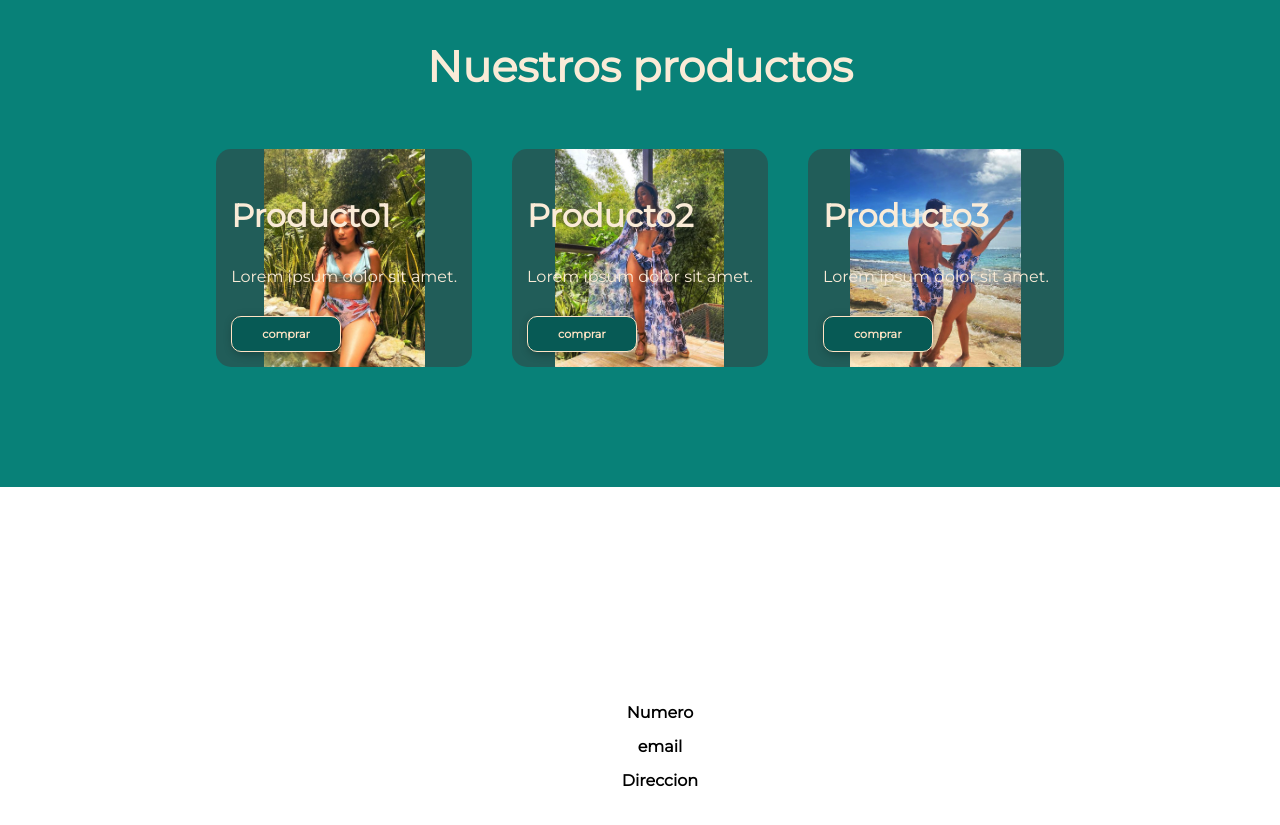
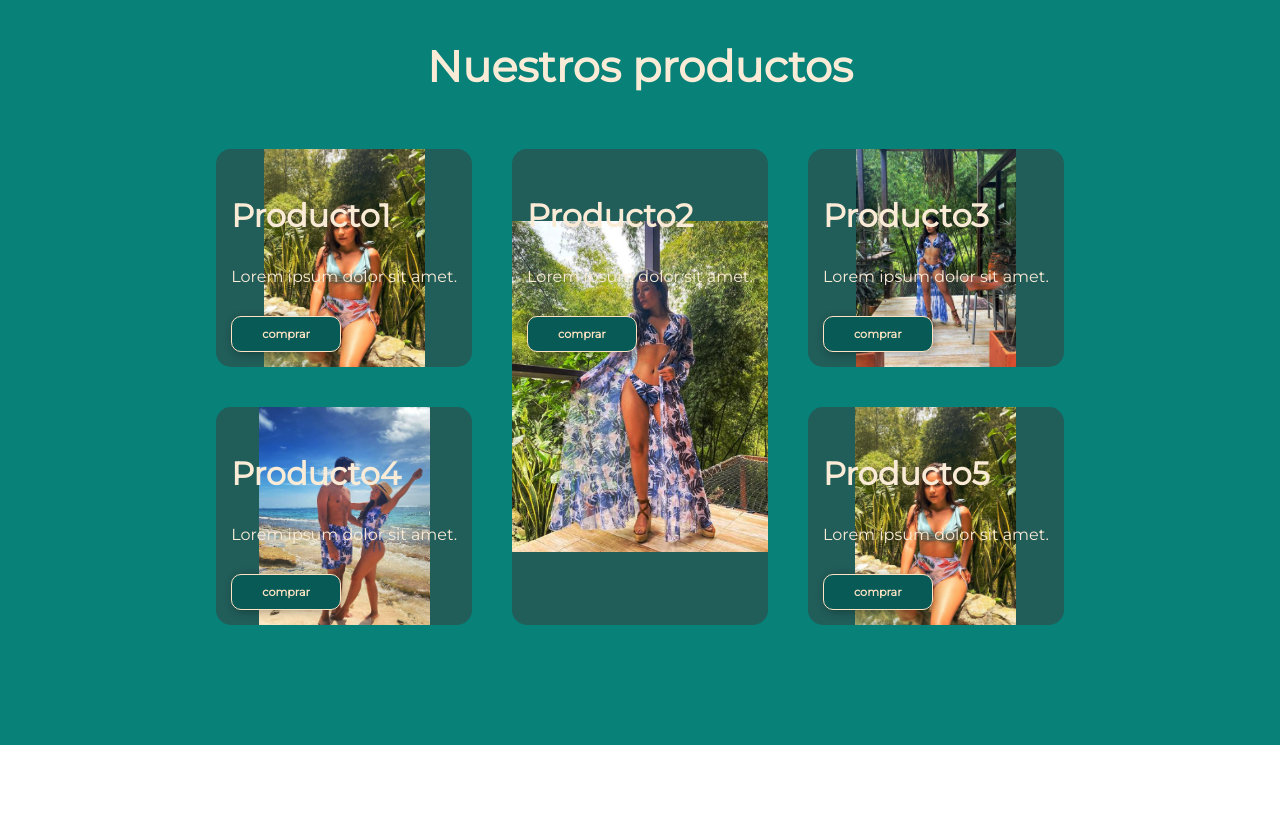
Before and after one commit to JorgeRicardo1/PaginaArrecife, a plain HTML site: page index.html in a window 1280 px wide. Shown: the part 1580-2405 px from the top of the page. Drawn offline with nearby package versions, Linux system fonts and the light colour scheme.

Commit message:
Se modifico la seccion de productos

```diff
--- a/index.html
+++ b/index.html
@@ -48,21 +48,32 @@
         <div class="container">
             <h2>Nuestros productos</h2>
             <div class="productos">
-                <div class="carta">
+                <div class="carta" id="izquierda" >
                     <h3>Producto1</h3>
                     <p>Lorem ipsum dolor sit amet.</p>
                     <button>comprar</button>
                 </div>
-                <div class="carta">
+                <div class="carta" id = "centro">
                     <h3>Producto2</h3>
                     <p>Lorem ipsum dolor sit amet.</p>
                     <button>comprar</button>
                 </div>
-                <div class="carta">
+                <div class="carta" id = "derecha">
                     <h3>Producto3</h3>
                     <p>Lorem ipsum dolor sit amet.</p>
                     <button>comprar</button>
                 </div>
+                <div class="carta" id = "izquierda2">
+                    <h3>Producto4</h3>
+                    <p>Lorem ipsum dolor sit amet.</p>
+                    <button>comprar</button>
+                </div>
+                <div class="carta" id = "derecha2">
+                    <h3>Producto5</h3>
+                    <p>Lorem ipsum dolor sit amet.</p>
+                    <button>comprar</button>
+                </div>
+
             </div>
         </div>
     </section>
--- a/style.css
+++ b/style.css
@@ -135,6 +135,12 @@ header a:hover{
 
 }
 
+#shop .productos{
+    display: flex;
+    flex-wrap: wrap;
+    justify-content: center;
+}
+
 #shop .carta{
     background-color: rgba(59, 59, 59, 0.5);
     background-repeat: no-repeat;
@@ -145,19 +151,30 @@ header a:hover{
     border-radius: 15px;
     text-align: left;
     background-blend-mode: hard-light;
-}
-
-.carta:first-child{
-    background-image: url(/img/producto1.PNG);
 
 }
-
-.carta:nth-child(2){
+.productos #izquierda {
+    grid-area: iz1;
+    background-image: url(/img/producto1.PNG);
+}
+.productos #centro {
+    grid-area: centro;
     background-image: url(/img/producto2.PNG);
 }
 
-.carta:nth-child(3){
+.productos #derecha {
+    grid-area: der1;
+    background-image: url(/img/producto2.2.PNG);
+}
+
+.productos #izquierda2 {
+    grid-area: iz2;
     background-image: url(/img/producto3.PNG);
+}
+
+.productos #derecha2 {
+    grid-area: der2;
+    background-image: url(/img/producto1.PNG);
 }
 
 #contact .container{
@@ -251,8 +268,13 @@ footer .container{
     }
 
     #shop .productos{
-        display: flex;
-        justify-content: center;
+        display: grid;
+        grid-template-areas:
+        "iz1 iz1 centro centro centro der1 der1"
+        "iz1 iz1 centro centro centro der1 der1"
+        "iz2 iz2 centro centro centro der2 der2"
+        "iz2 iz2 centro centro centro der2 der2"
+        ;
     }
 
     #shop p{
```
